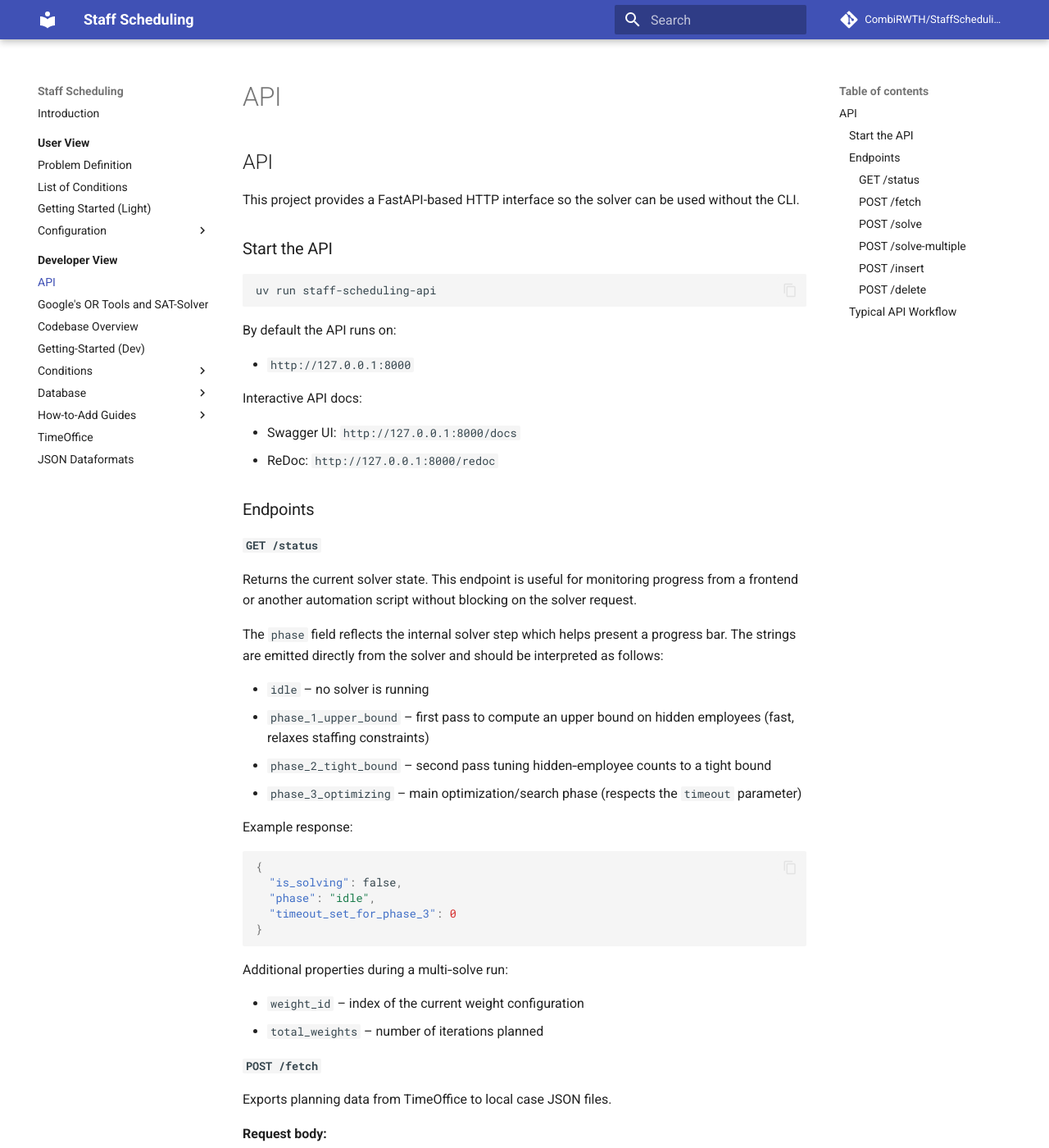
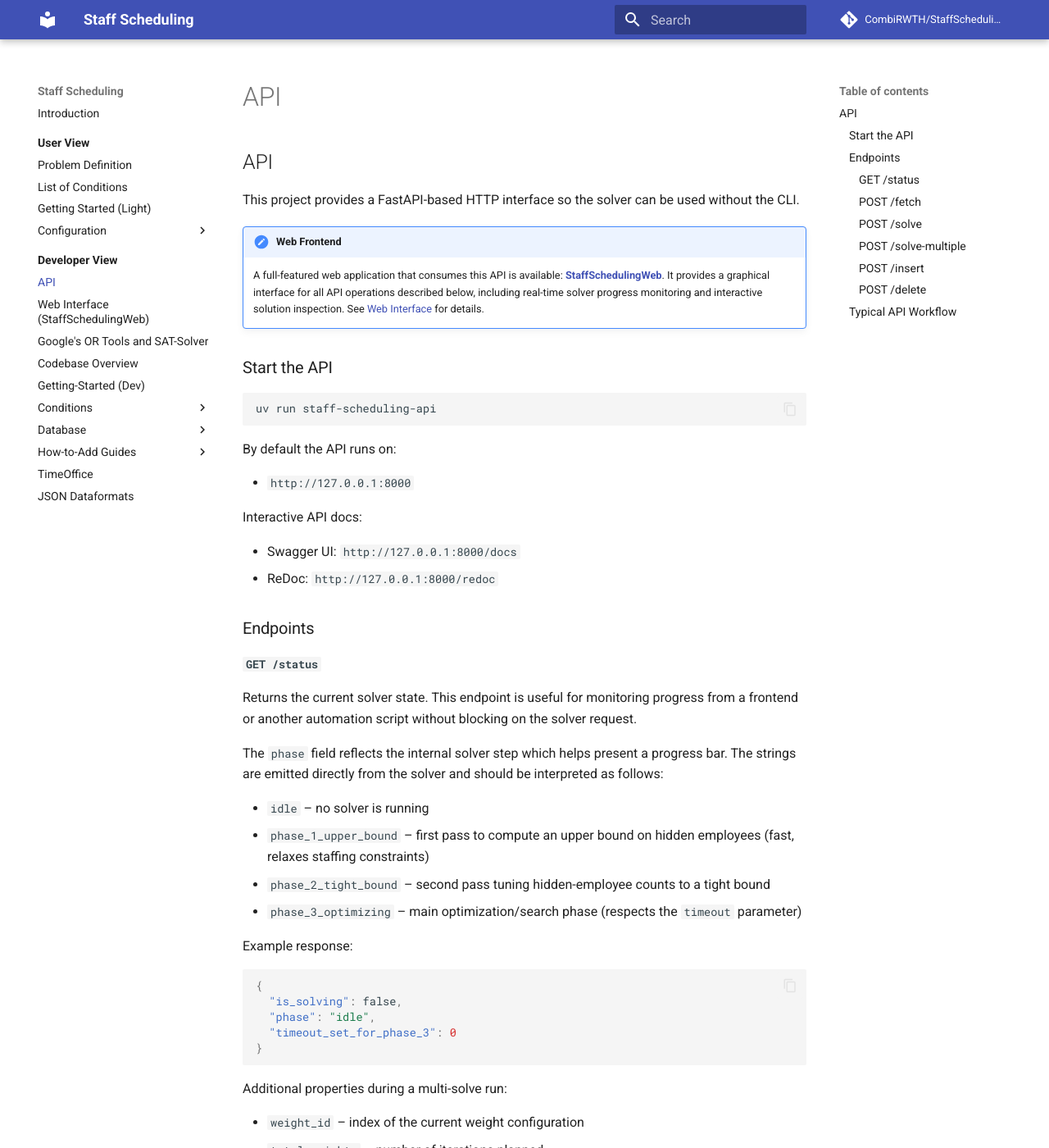
Before and after one commit to CombiRWTH/StaffScheduling, an MkDocs documentation site: the page built from docs/developer-view/api.md, in a window 1280 px wide and 1400 px high. Shown: the whole window at 82% size. Built offline with MkDocs 1.6.1 and Material for MkDocs 9.7.7, drawn with Linux system fonts in a browser that asks for light colours; comment, search, counter and statistics services are not loaded; some of the changed text lies outside the part shown.

Commit message:
Add the link to the web doc (#284)
* Add documentation for StaffSchedulingWeb and update references in existing docs, fixes #273

- Introduced a new document for the StaffSchedulingWeb, detailing its features and setup.
- Updated the API documentation to include a note about the web frontend.
- Revised the codebase overview to indicate the legacy web interface has been replaced.
- Changed the index page title from "User View" to "Developer View" and added links to the web interface.
- Enhanced the user view with a tip about the availability of the graphical interface.
- Updated mkdocs configuration to include the new web interface documentation in the navigation.

* Update web interface documentation to include port information for StaffSchedulingWeb and API

````diff
--- a/docs/developer-view/api.md
+++ b/docs/developer-view/api.md
@@ -1,6 +1,9 @@
 # API
 
 This project provides a FastAPI-based HTTP interface so the solver can be used without the CLI.
+
+!!! note "Web Frontend"
+    A full-featured web application that consumes this API is available: **[StaffSchedulingWeb](https://julian466.github.io/StaffSchedulingWeb/)**. It provides a graphical interface for all API operations described below, including real-time solver progress monitoring and interactive solution inspection. See [Web Interface](./web-interface.md) for details.
 
 ## Start the API
 
@@ -32,7 +35,7 @@ solver and should be interpreted as follows:
 - `idle` – no solver is running
 - `phase_1_upper_bound` – first pass to compute an upper bound on hidden
   employees (fast, relaxes staffing constraints)
-- `phase_2_tight_bound` – second pass tuning hidden‑employee counts to a
+- `phase_2_tight_bound` – second pass tuning hidden-employee counts to a
   tight bound
 - `phase_3_optimizing` – main optimization/search phase (respects the
   `timeout` parameter)
@@ -47,7 +50,7 @@ Example response:
 }
 ```
 
-Additional properties during a multi‑solve run:
+Additional properties during a multi-solve run:
 
 - `weight_id` – index of the current weight configuration
 - `total_weights` – number of iterations planned
@@ -166,7 +169,7 @@ returns its own status and (when available) the processed solution data.
 
 Each object in `results` contains:
 
-- `weight_id` – zero‑based index of the weight configuration
+- `weight_id` – zero-based index of the weight configuration
 - `status` – OR-Tools return code for that iteration
 - `solution_data` – full processed solution dict or `null` if the run
   produced no valid solution
@@ -243,3 +246,6 @@ disk IO (useful for stateless frontend workflows).
 3. Poll `GET /status` while solving
 4. `POST /insert` to write the selected solution to TimeOffice
 5. Optional: `POST /delete` to revert inserted solution data
+
+!!! tip "Using the Web Interface"
+    All of these steps can be performed through the [StaffSchedulingWeb](./web-interface.md) graphical interface, which handles API calls, status polling, and result display automatically.
--- a/mkdocs.yml
+++ b/mkdocs.yml
@@ -26,6 +26,7 @@ nav:
   - Developer View:
       - Developer View: developer-view/index.md
       - API: developer-view/api.md
+      - Web Interface (StaffSchedulingWeb): developer-view/web-interface.md
       - Google's OR Tools and SAT-Solver: developer-view/ortools.md
       - Codebase Overview: developer-view/codebase-overview.md
       - Getting-Started (Dev): developer-view/getting-started-dev.md
````
Also changed, not shown: docs/developer-view/codebase-overview.md (+7 -2 lines), docs/developer-view/index.md (+2 -1 lines), docs/developer-view/web-interface.md (added, +66 -0 lines), docs/index.md (+4 -0 lines), docs/user-view/index.md (+3 -0 lines).
